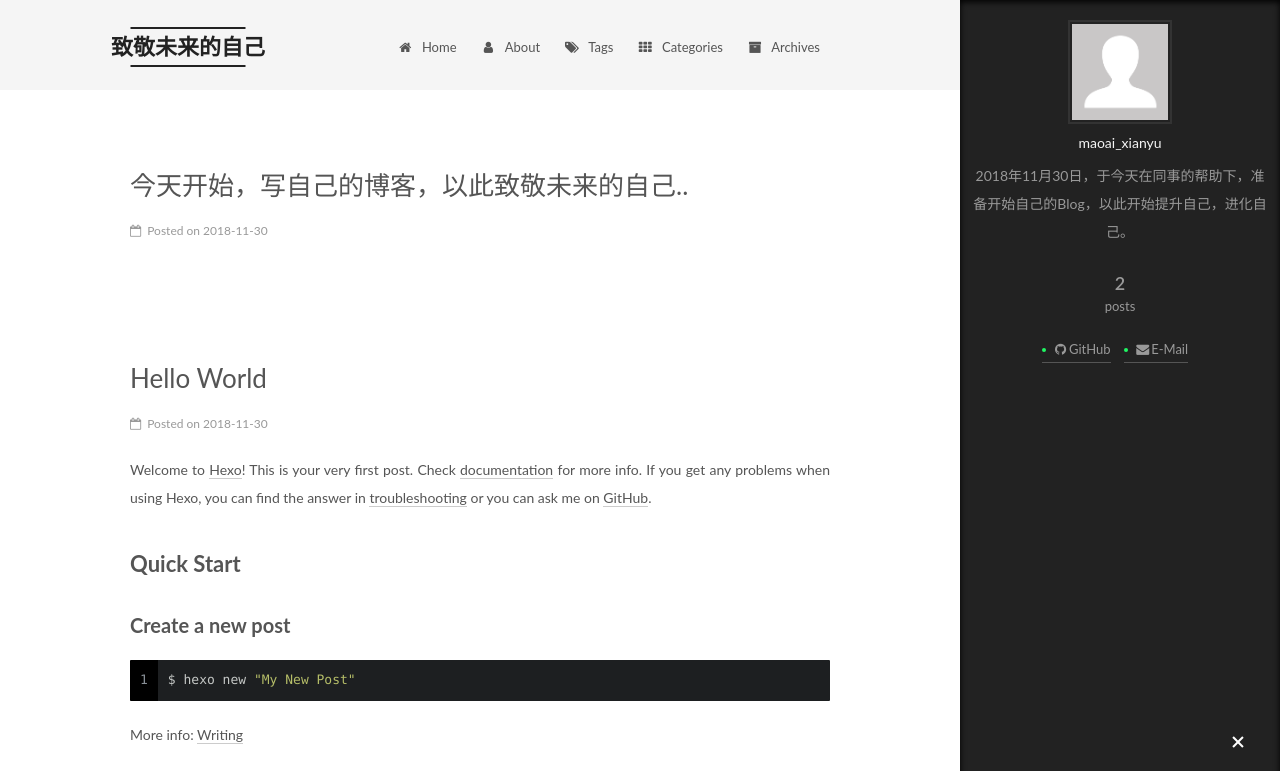
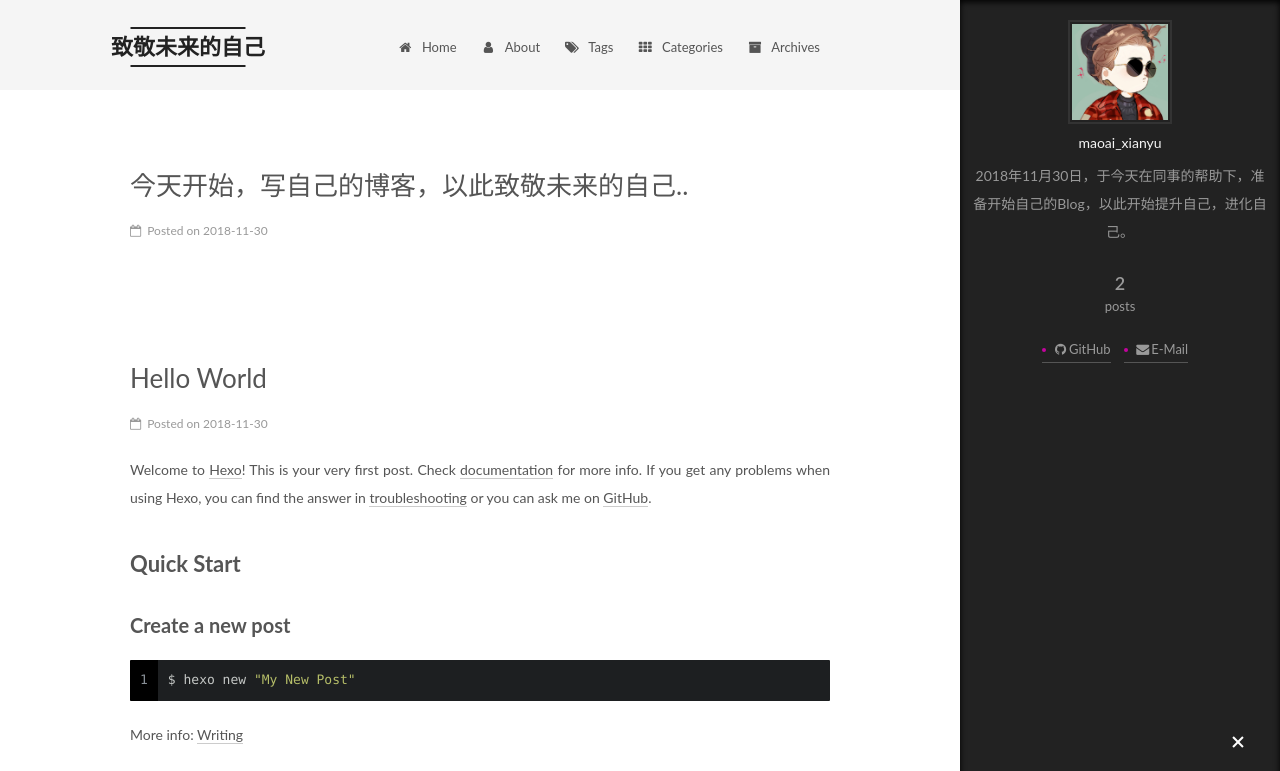
Before and after one commit to maoai-xianyu/maoai-xianyu.github, a plain HTML site: page index.html in a window 1280 px wide. Both pictures are taken after a click on the element 1238 px from the left and 743 px from the top of the page. Shown: the top 771 px of the page. Drawn offline with Linux system fonts and the light colour scheme.

Commit message:
Site updated: 2018-11-30 15:07:18

```diff
--- a/css/main.css
+++ b/css/main.css
@@ -1822,7 +1822,7 @@ pre .javascript .function {
   width: 4px;
   height: 4px;
   border-radius: 50%;
-  background: #1ff763;
+  background: #c3039e;
 }
 .links-of-blogroll {
   font-size: 13px;
--- a/index.html
+++ b/index.html
@@ -267,7 +267,7 @@
     <span hidden itemprop="author" itemscope="" itemtype="http://schema.org/Person">
       <meta itemprop="name" content="maoai_xianyu">
       <meta itemprop="description" content="">
-      <meta itemprop="image" content="/images/avatar.gif">
+      <meta itemprop="image" content="/images/maoai_xianyu.jpg">
     </span>
 
     <span hidden itemprop="publisher" itemscope="" itemtype="http://schema.org/Organization">
@@ -386,7 +386,7 @@
     <span hidden itemprop="author" itemscope="" itemtype="http://schema.org/Person">
       <meta itemprop="name" content="maoai_xianyu">
       <meta itemprop="description" content="">
-      <meta itemprop="image" content="/images/avatar.gif">
+      <meta itemprop="image" content="/images/maoai_xianyu.jpg">
     </span>
 
     <span hidden itemprop="publisher" itemscope="" itemtype="http://schema.org/Organization">
@@ -531,7 +531,7 @@
         <div class="site-overview">
           <div class="site-author motion-element" itemprop="author" itemscope="" itemtype="http://schema.org/Person">
 
-              <img class="site-author-image" itemprop="image" src="/images/avatar.gif" alt="maoai_xianyu">
+              <img class="site-author-image" itemprop="image" src="/images/maoai_xianyu.jpg" alt="maoai_xianyu">
 
               <p class="site-author-name" itemprop="name">maoai_xianyu</p>
               <p class="site-description motion-element" itemprop="description">2018年11月30日，于今天在同事的帮助下，准备开始自己的Blog，以此开始提升自己，进化自己。</p>
@@ -562,7 +562,7 @@
             <div class="links-of-author motion-element">
 
                   <span class="links-of-author-item">
-                    <a href="https://github.com/maoai_xianyu" target="_blank" title="GitHub">
+                    <a href="https://github.com/maoai-xianyu" target="_blank" title="GitHub">
 
                         <i class="fa fa-fw fa-github"></i>GitHub</a>
                   </span>
```
Also changed, not shown: 2018/11/30/hello-world/index.html (+3 -3 lines), 2018/11/30/今天开始，写自己的博客，以此致敬未来的自己/index.html (+3 -3 lines), about/index.html (+2 -2 lines), archives/2018/11/index.html (+2 -2 lines), archives/2018/index.html (+2 -2 lines), archives/index.html (+2 -2 lines), categories/index.html (+2 -2 lines), image/index.html (+2 -2 lines), tags/index.html (+2 -2 lines), images/maoai_xianyu.jpg (added).
